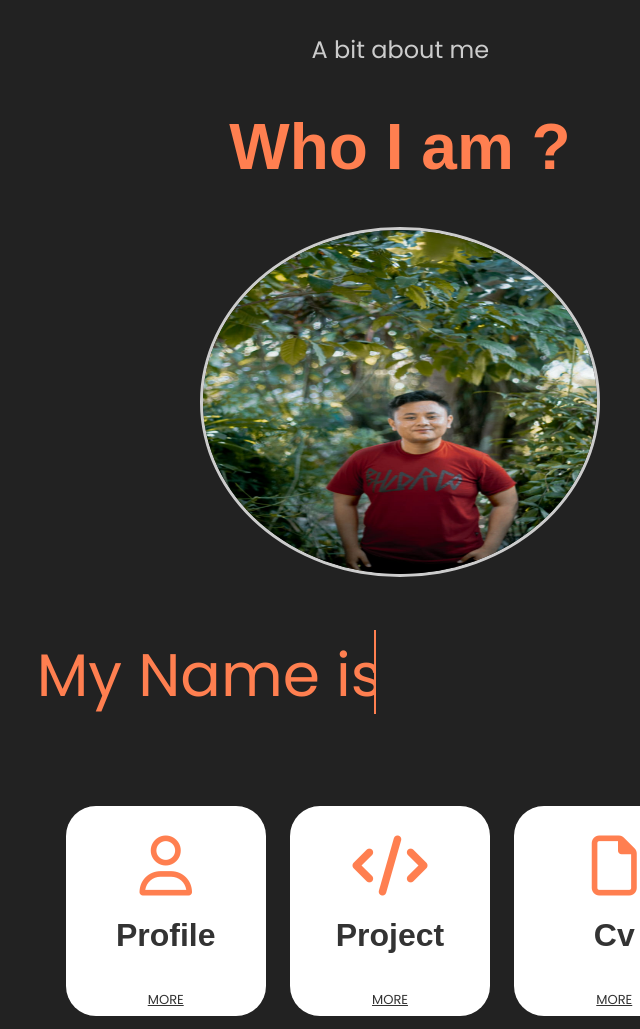
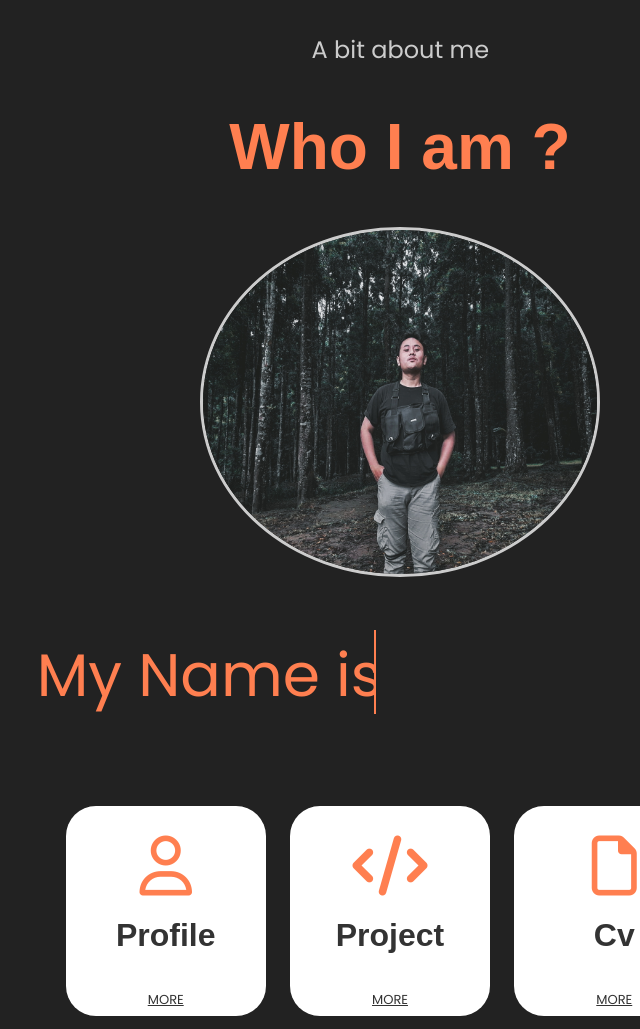
Before and after one commit to DandanIsmail42/portfolio, a plain HTML site: page index.html in a window 1280 px wide. Shown: the whole page, without its empty margins (240-880 px from the left). Drawn offline with nearby package versions, Linux system fonts and the light colour scheme.

Commit message:
first commit

```diff
--- a/index.html
+++ b/index.html
@@ -18,7 +18,7 @@
             <h1 class="animate__animated animate__fadeInRight animate__delay-1.5s">Who I am ?</h1>
         </div>
             <div class="pp animate__animated animate__fadeInLeft animate__delay-1s">
-                <img src="/docs/WhatsApp Image 2022-11-10 at 20.43.01.jpeg" alt="">
+                <img src="/docs/WhatsApp Image 2022-11-10 at 20.49.19.jpeg" alt="">
             </div>
 
             <div class="wrapper">
```
